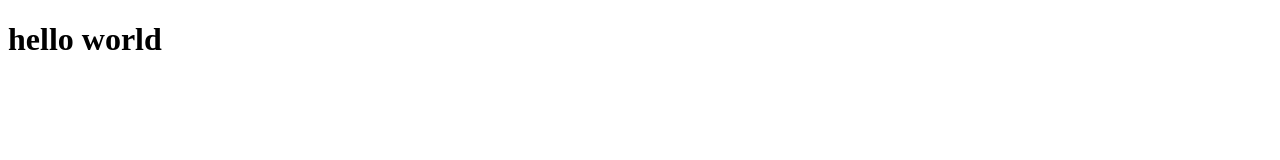
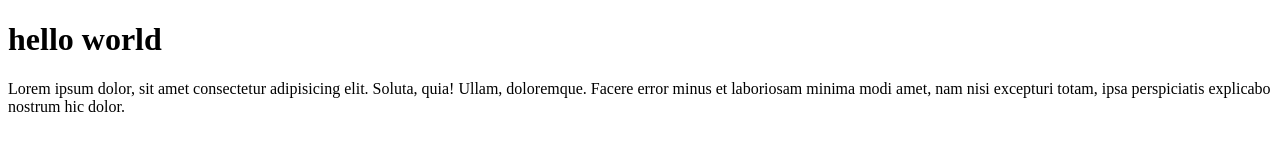
Before and after one commit to JITHINSATHYAN52/clone-2, a plain HTML site: page index.html in a window 1280 px wide. Drawn offline with Linux system fonts and the light colour scheme.

Commit message:
initialise

```diff
--- a/index.html
+++ b/index.html
@@ -7,6 +7,7 @@
 </head>
 <body>
     <h1>hello world</h1>
+    <p>Lorem ipsum dolor, sit amet consectetur adipisicing elit. Soluta, quia! Ullam, doloremque. Facere error minus et laboriosam minima modi amet, nam nisi excepturi totam, ipsa perspiciatis explicabo nostrum hic dolor.</p>
 
 </body>
 </html>
```
